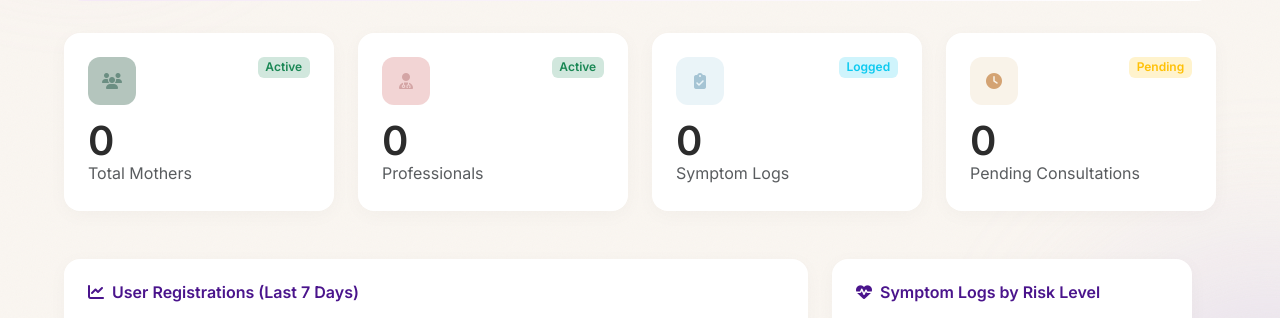
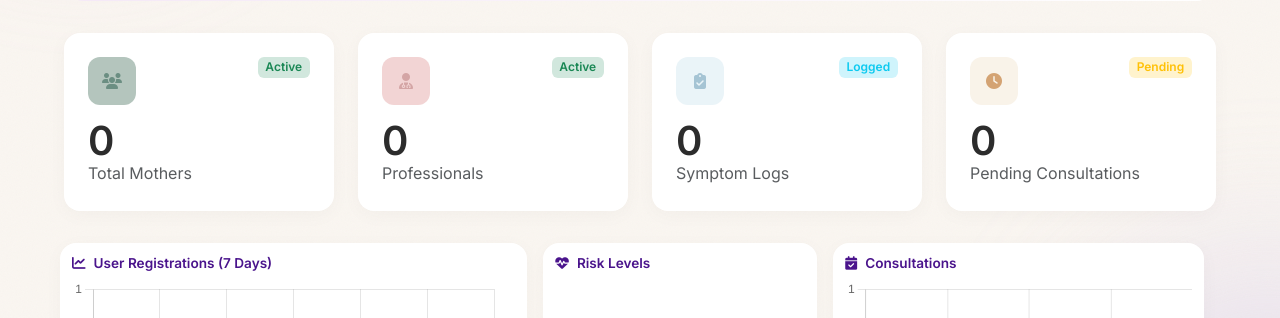
Before and after one commit to Syazwani37/psm_system, a PHP site: page /psm_system/frontend/views/dashboard/admin.php in a window 1280 px wide. Shown: the part 315-633 px from the top of the page. Run offline with PHP 8.4, Linux system fonts and the light colour scheme; the visitor is signed in with stand-in values (Sample User, id 1); data that the repository does not hold is empty; a map, chart or similar area stays blank.

Commit message:
Compact charts into single row

```diff
--- a/frontend/views/dashboard/admin.php
+++ b/frontend/views/dashboard/admin.php
@@ -397,28 +397,24 @@ require_once dirname(__FILE__, 4) . '/backend/config/database.php'; echo $stats[
         </div>
     </div>
 
-    <!-- Charts Row -->
-    <div class="row g-4 mb-4">
-        <div class="col-lg-8">
-            <div class="chart-card">
-                <h6><i class="fas fa-chart-line me-2"></i>User Registrations (Last 7 Days)</h6>
-                <canvas id="userRegistrationChart" height="50"></canvas>
+    <!-- Charts Row - All in one compact row -->
+    <div class="row g-3 mb-3">
+        <div class="col-lg-5">
+            <div class="chart-card" style="padding: 0.75rem;">
+                <h6 style="font-size: 0.85rem; margin-bottom: 0.5rem;"><i class="fas fa-chart-line me-2"></i>User Registrations (7 Days)</h6>
+                <canvas id="userRegistrationChart" height="40"></canvas>
+            </div>
+        </div>
+        <div class="col-lg-3">
+            <div class="chart-card" style="padding: 0.75rem;">
+                <h6 style="font-size: 0.85rem; margin-bottom: 0.5rem;"><i class="fas fa-heartbeat me-2"></i>Risk Levels</h6>
+                <canvas id="riskLevelChart" height="40"></canvas>
             </div>
         </div>
         <div class="col-lg-4">
-            <div class="chart-card">
-                <h6><i class="fas fa-heartbeat me-2"></i>Symptom Logs by Risk Level</h6>
-                <canvas id="riskLevelChart" height="60"></canvas>
-            </div>
-        </div>
-    </div>
-
-    <!-- Consultations Chart -->
-    <div class="row g-4 mb-4">
-        <div class="col-12">
-            <div class="chart-card">
-                <h6><i class="fas fa-calendar-check me-2"></i>Consultations by Status</h6>
-                <canvas id="consultStatusChart" height="30"></canvas>
+            <div class="chart-card" style="padding: 0.75rem;">
+                <h6 style="font-size: 0.85rem; margin-bottom: 0.5rem;"><i class="fas fa-calendar-check me-2"></i>Consultations</h6>
+                <canvas id="consultStatusChart" height="40"></canvas>
             </div>
         </div>
     </div>
```
